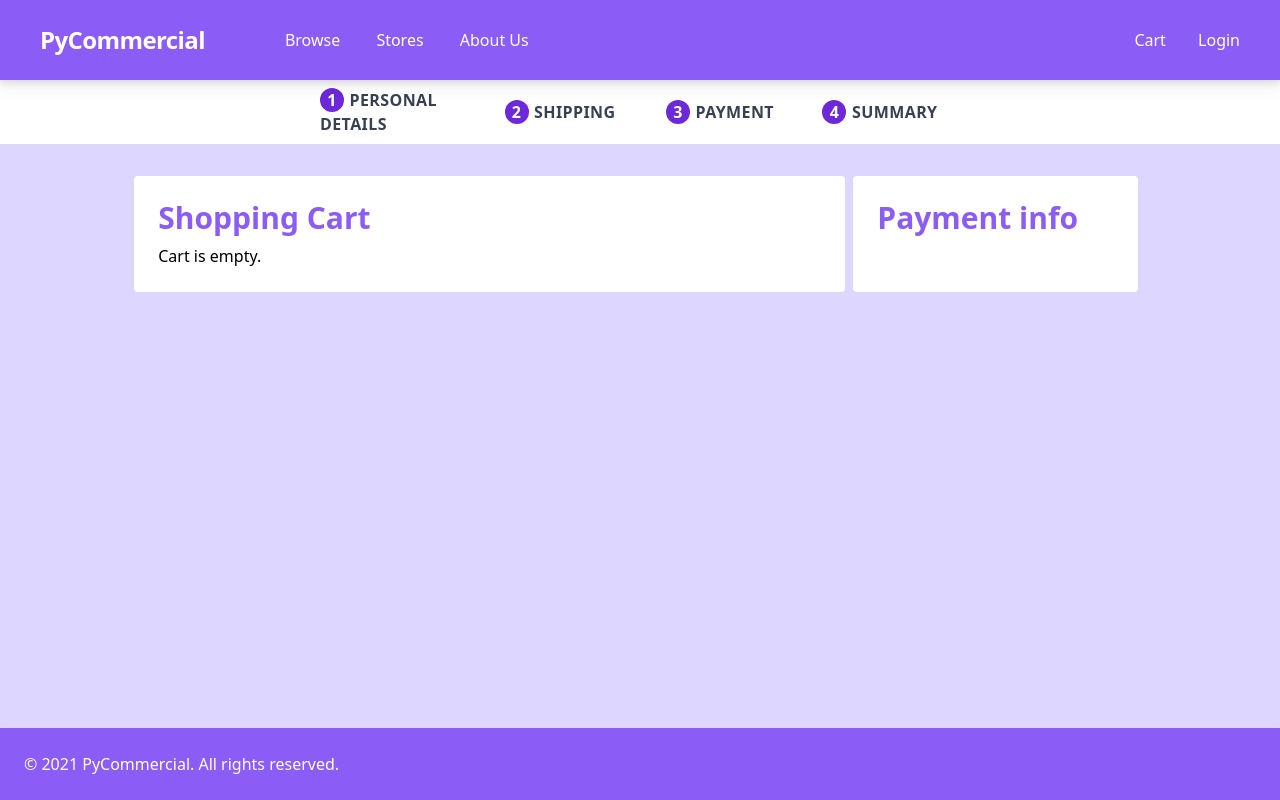
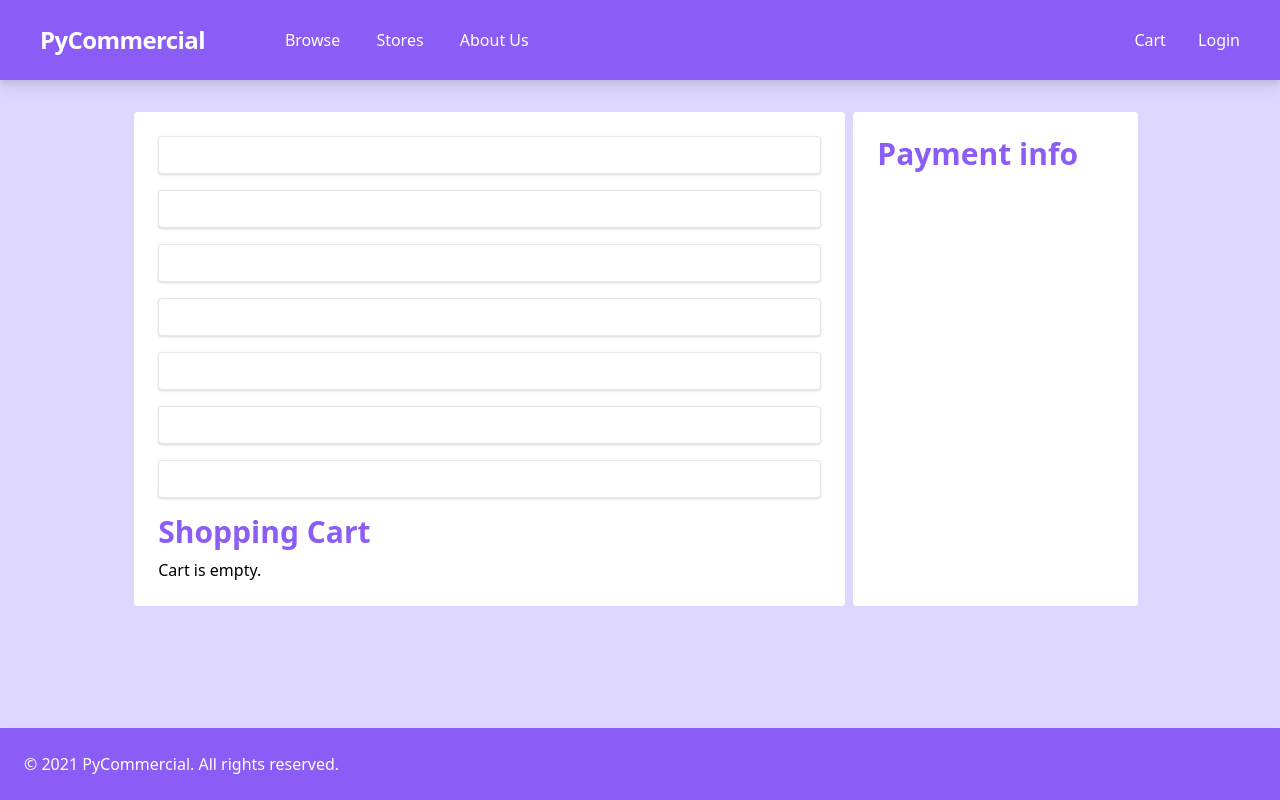
Before and after one commit to Riyomi/PyCommercial, a Django app: template products/templates/products/checkout.html in a window 1280 px wide. Run offline with Django 3.2, Linux system fonts and the light colour scheme; the template is opened without the code that fills it, so the values that code supplies are empty, except form fields; tables that the repository leaves empty hold one stand-in row (values such as "Sample post"); form fields are guessed from the names that the template uses; style sheets or scripts are compiled from the project's sources; some libraries are stand-ins or nearby versions.

Commit message:
Added form to checkout page

```diff
--- a/products/templates/products/checkout.html
+++ b/products/templates/products/checkout.html
@@ -2,36 +2,22 @@
 {% block title %}Checkout{% endblock title %}
 
 {% block content %}
-<div class="grid bg-white min-w-full h-16 items-center drop-shadow-lg">
-  <div class="grid grid-cols-4 auto-cols-min w-6/12 m-auto">
-    <div class="step">
-      <div class="step-indicator">
-        1
-      </div>
-      <span>Personal Details</span>
-    </div>
-    <div class="step">
-      <div class="step-indicator">
-        2
-      </div>
-      <span>Shipping</span>
-    </div>
-    <div class="step">
-      <div class="step-indicator">
-        3
-      </div>
-      <span>Payment</span>
-    </div>
-    <div class="step">
-      <div class="step-indicator">
-        4
-      </div>
-      <span>Summary</span>
-    </div>
-  </div>
-</div>
 <div class="grid grid-cols-6 w-full mt-8">
   <div class="col-span-4 w-10/12 ml-auto bg-white rounded p-6 mr-2">
+    <form class="user-form">
+      {% csrf_token %}
+
+      {{user_info_order_form.first_name}}
+      {{user_info_order_form.last_name}}
+      {{user_info_order_form.email}}
+
+
+      {{customer_info_order_form.city}}
+      {{customer_info_order_form.country}}
+      {{customer_info_order_form.address}}
+      {{customer_info_order_form.mobile}}
+    </form>
+
     <p class="title-h1">Shopping Cart</p>
     {% if request.session.cartdata %}
     <div id="checkout-summary">
```
Also changed, not shown: products/forms.py (+8 -2 lines), products/models.py (+12 -0 lines), products/views.py (+30 -1 lines), products/migrations/0012_auto_20210718_2149.py (added), products/migrations/0013_auto_20210718_2211.py (added).
